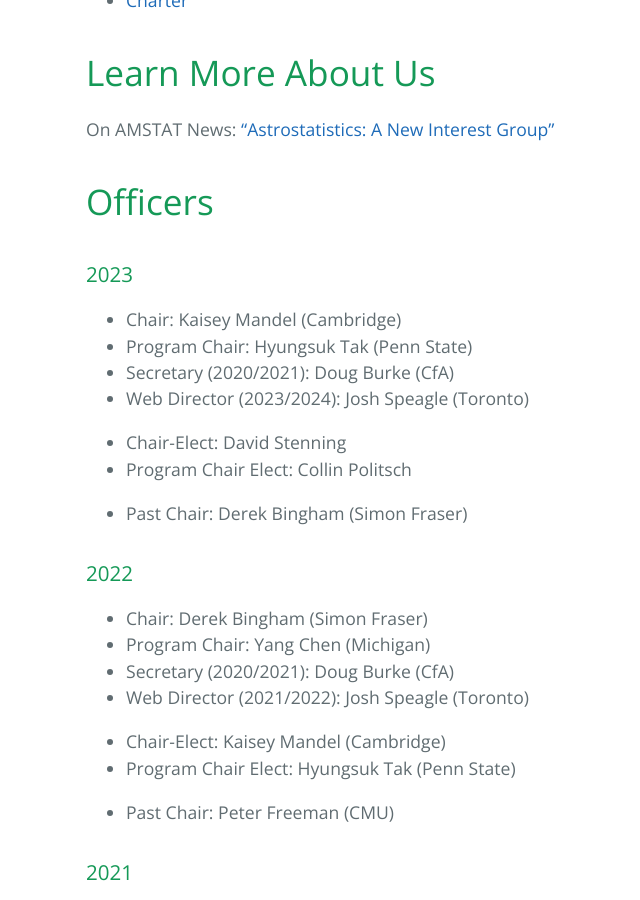
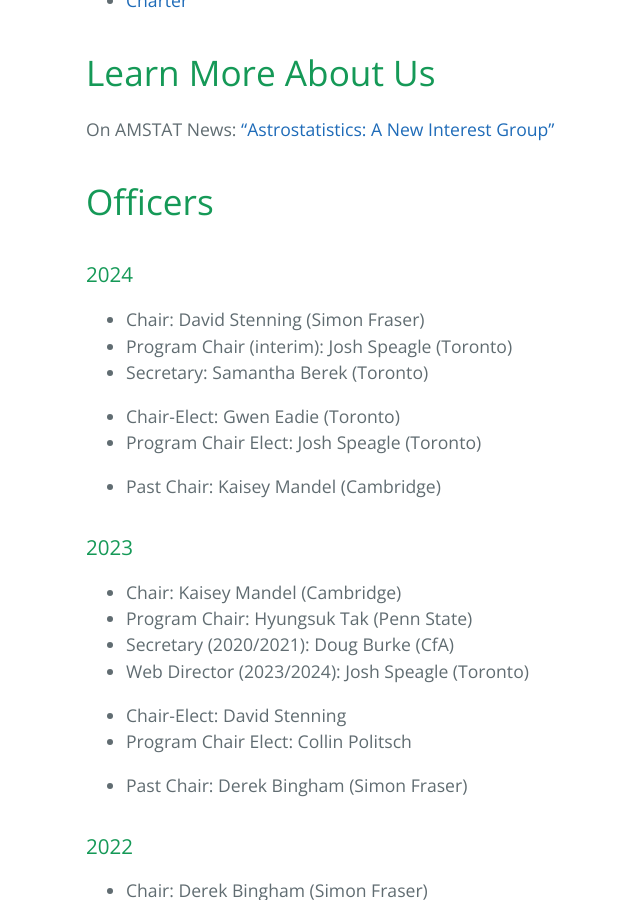
Before and after one commit to aigamstat/aigamstat.github.io, a Jekyll site: the page built from about_us.md, in a window 1280 px wide and 900 px high, scrolled down 422 px. Shown: the whole window, without its empty margins (138-778 px from the left). Built offline with Jekyll 4.4.1, drawn with Linux system fonts in a browser that asks for light colours.

Commit message:
2024 election results
Added in new + past officers. Go UofT!

```diff
--- a/about_us.md
+++ b/about_us.md
@@ -20,6 +20,16 @@ layout: default
 On AMSTAT News:  ["Astrostatistics:  A New Interest Group"](https://magazine.amstat.org/blog/2014/08/01/astrostats-group/)
 
 # Officers
+
+### 2024
+- Chair: David Stenning (Simon Fraser)
+- Program Chair (interim): Josh Speagle (Toronto)
+- Secretary: Samantha Berek (Toronto)
+
+- Chair-Elect: Gwen Eadie (Toronto)
+- Program Chair Elect: Josh Speagle (Toronto)
+
+- Past Chair: Kaisey Mandel (Cambridge)
 
 ### 2023
 - Chair: Kaisey Mandel (Cambridge)
```
